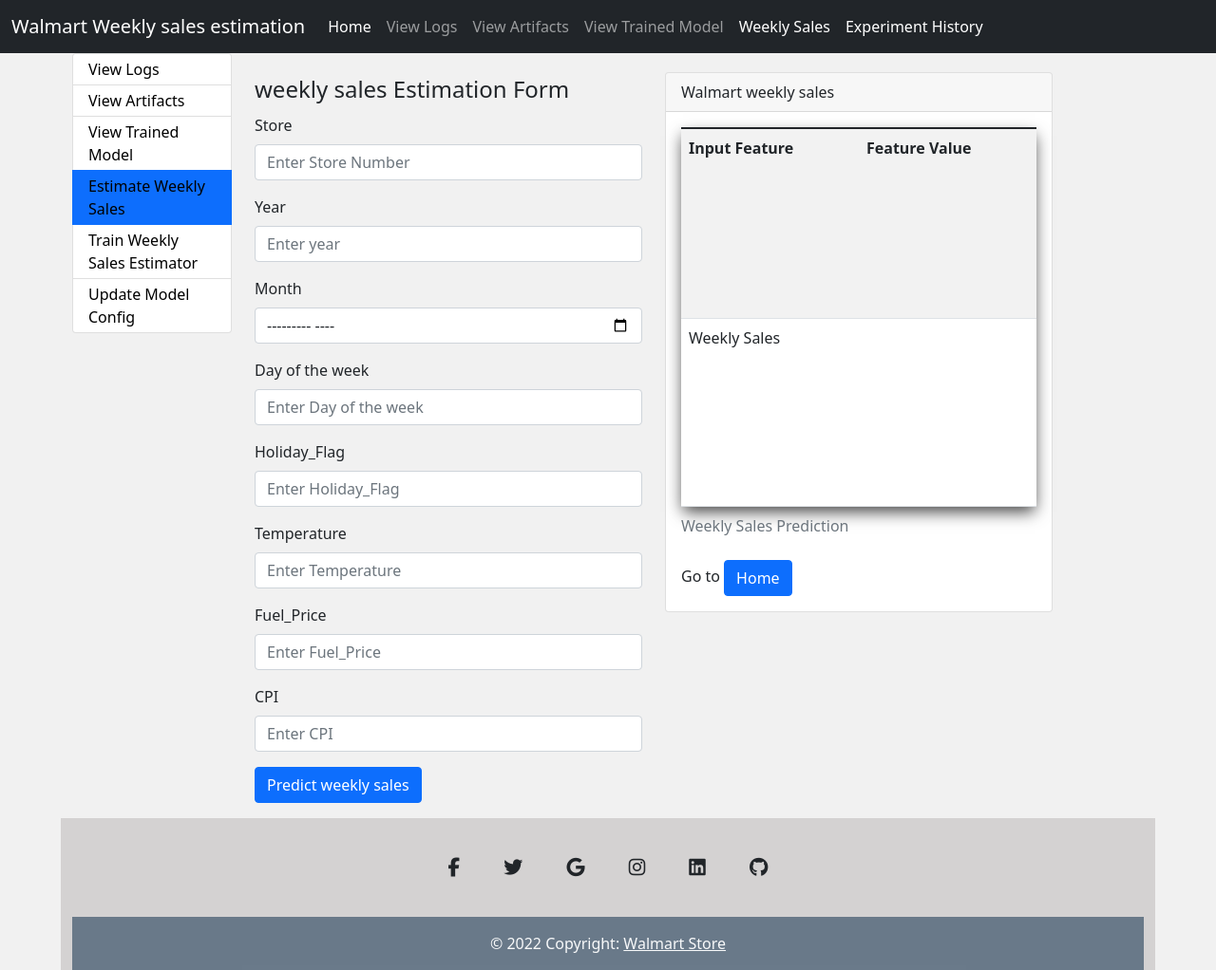
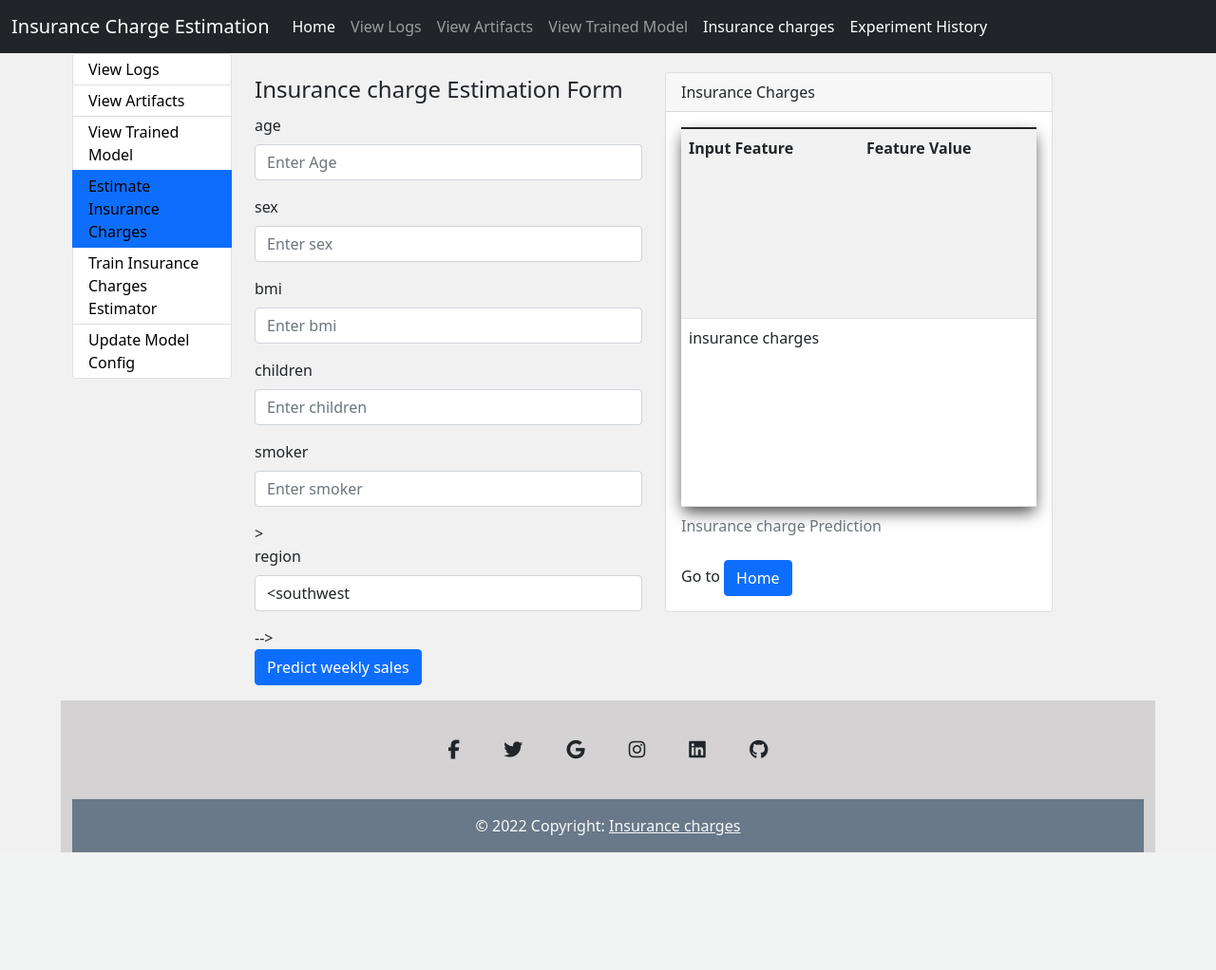
Before and after one commit to jjininu/ineuron_lab_project, a Flask app: template templates/predict.html in a window 1280 px wide. Shown: the whole page at 95% size. After the commit the page ends 898 px from the top, so only its background shows below. Run offline with Flask 2, Linux system fonts and the light colour scheme; the template is opened without the code that fills it, so the values that code supplies are empty; some libraries are stand-ins or nearby versions.

Commit message:
update templates

```diff
--- a/templates/header.html
+++ b/templates/header.html
@@ -57,7 +57,7 @@
                 aria-controls="navbarTogglerDemo03" aria-expanded="false" aria-label="Toggle navigation">
                 <span class="navbar-toggler-icon"></span>
             </button>
-            <a class="navbar-brand" href="/">Walmart Weekly sales estimation</a>
+            <a class="navbar-brand" href="/">Insurance Charge Estimation</a>
             <div class="collapse navbar-collapse" id="navbarTogglerDemo03">
                 <ul class="navbar-nav me-auto mb-2 mb-lg-0">
                     <li class="nav-item">
@@ -73,7 +73,7 @@
                         <a class="nav-link {% if 'saved_models' in request.path %} active {% endif %}" href="/saved_models">View Trained Model</a>
                     </li>
                     <li class="nav-item">
-                        <a class="nav-link {% if 'predict' in request.path %} active {% endif %}" href="/predict">Weekly Sales</a>
+                        <a class="nav-link {% if 'predict' in request.path %} active {% endif %}" href="/predict">Insurance charges</a>
                     </li>
                     <li class="nav-item">
                         <a class="nav-link {% if 'predict' in request.path %} active {% endif %}" href="/view_experiment_hist">Experiment History</a>
@@ -100,10 +100,10 @@
                     <a style=" text-decoration: none;color:black" href="/saved_models">View Trained Model</a>
                 </li>
                 <li class="list-group-item py-1 {% if 'predict' in request.path %} active {% endif %}">
-                    <a style=" text-decoration: none;color:black" href="/predict">Estimate Weekly Sales</a>
+                    <a style=" text-decoration: none;color:black" href="/predict">Estimate Insurance Charges</a>
                 </li>
                 <li class="list-group-item py-1 {% if 'train' in request.path %} active {% endif %}">
-                    <a style=" text-decoration: none;color:black" href="/train">Train Weekly Sales Estimator</a>
+                    <a style=" text-decoration: none;color:black" href="/train">Train Insurance Charges Estimator</a>
                 </li>
 
 
@@ -165,7 +165,7 @@
         <!-- Copyright -->
         <div class="text-center text-light p-3" style="background-color: rgba(3, 36, 67, 0.504);">
             © 2022 Copyright:
-            <a class="text-light" href="https://www.walmart.com//">Walmart Store</a>
+            <a class="text-light" href="https://en.wikipedia.org/wiki/Health_insurance">Insurance charges</a>
         </div>
         <!-- Copyright -->
     </footer>
--- a/templates/predict.html
+++ b/templates/predict.html
@@ -13,66 +13,53 @@
 
 
         <form action="/predict" method="post">
-            <legend>weekly sales Estimation Form</legend>
+            <legend>Insurance charge Estimation Form</legend>
             <div class="mb-3">
-                <label class="form-label">Store</label>
-                <input class="form-control" type="text" name="Store" placeholder="Enter Store Number"
+                <label class="form-label">age</label>
+                <input class="form-control" type="text" name="age" placeholder="Enter Age"
                     required />
             </div>
             <div class="mb-3">
-                <label class="form-label">Year</label>
-                <input class="form-control" type="text" name="year" placeholder="Enter year"
+                <label class="form-label">sex</label>
+                <input class="form-control" type="text" name="sex" placeholder="Enter sex "
                     required />
 
             </div>
             <div class="mb-3">
-                <label class="form-label">Month</label>
-                <input class="form-control" type="Month" name="Month"
+                <label class="form-label">bmi</label>
+                <input class="form-control" type="bmi" name="bmi" placeholder="Enter bmi"
                     placeholder="Enter Month" />
 
             </div>
             <div class="mb-3">
-                <label class="form-label">Day of the week</label>
-                <input class="form-control" type="text" name="Day of the week" placeholder="Enter Day of the week"
+                <label class="form-label">children</label>
+                <input class="form-control" type="text" name="children" placeholder="Enter children"
                     required />
 
             </div>
             <div class="mb-3">
-                <label class="form-label">Holiday_Flag</label>
-                <input class="form-control" type="text" name="Holiday_Flag"
+                <label class="form-label">smoker</label>
+                <input class="form-control" type="text" name="smoker" placeholder="Enter smoker"
                     placeholder="Enter Holiday_Flag" required />
             </div>
+>
+
             <div class="mb-3">
-                <label class="form-label">Temperature</label>
-                <input class="form-control" type="text" name="Temperature" placeholder="Enter Temperature"
-                    required />
-            </div>
-            <div class="mb-3">
-                <label class="form-label">Fuel_Price</label>
-                <input class="form-control" type="text" name="Fuel_Price" placeholder="Enter Fuel_Price"
-                    required />
-            </div>
-            <div class="mb-3">
-                <label class="form-label">CPI</label>
-                <input class="form-control" type="text" name="CPI"
-                    placeholder="Enter CPI" required />
-            </div>
-            <!-- <div class="mb-3">
-                <label class="form-label">Ocean Proximity</label>
-                <select class="form-control" name="ocean_proximity" placeholder="Enter a value of ocean_proximity"
+                <label class="form-label">region</label>
+                <select class="form-control" name="region" placeholder="Enter region"
                     required>
 
-                    <option value="<1H OCEAN">
-                        &lt;1H OCEAN
+                    <option value="southwest">
+                        &lt;southwest
                     </option>
-                    <option value="INLAND">
-                        INLAND
+                    <option value="southeast">
+                        southeast
                     </option>
-                    <option value="NEAR BAY">
-                        NEAR BAY
+                    <option value="northwest">
+                        northwest
                     </option>
-                    <option value="NEAR OCEAN">
-                        NEAR OCEAN
+                    <option value="northwest">
+                        northwest
                     </option>
                     <option value="ISLAND">
                         ISLAND
@@ -91,12 +78,12 @@
     <div class="col-md-6 col-sm-12 col-xs-6 col-lg-6">
         <div class="card">
             <div class="card-header">
-              Walmart weekly sales
+              Insurance Charges
             </div>
             <div class="card-body">
-        {% if context['sales_data'] is not none %}
+        {% if context['insurance_data'] is not none %}
         <table class="table table-striped">
-            <caption>Weekly Sales Prediction </caption>
+            <caption>Insurance charge Prediction </caption>
             <tr>
                 <th>Input Feature</th>
                 <th>Feature Value</th>
@@ -114,7 +101,7 @@
             {% endfor %}
             <tr>
 
-                <td>Weekly Sales </td>
+                <td>insurance charges </td>
                 <td>
                     {{ context['Weekly Sales'] }}
                 </td>
@@ -124,7 +111,7 @@
         {% else %}
 
               <h5 class="card-title">Submit Form</h5>
-              <p class="card-text">Kindly provide necessary information to estimate Weekly Sales</p>
+              <p class="card-text">Kindly provide necessary information</p>
 
 
 
```
Also changed, not shown: templates/index.html (+6 -6 lines), config/schema.yaml (line endings or trailing spaces), templates/eda.html (deleted).
